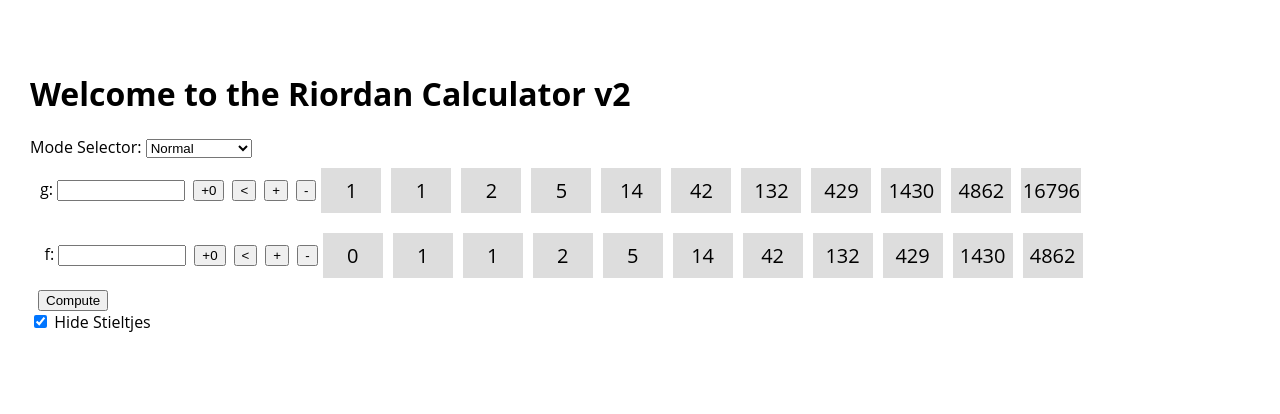
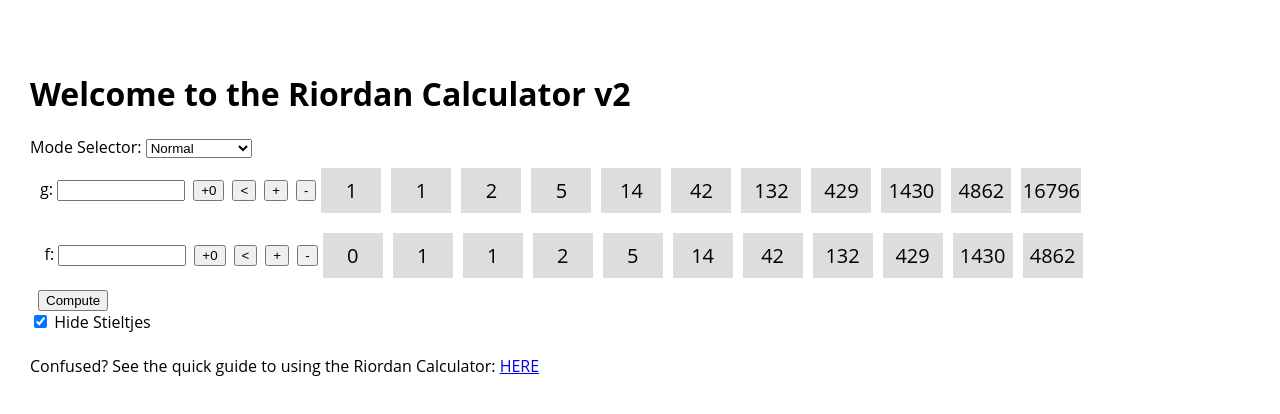
Before and after one commit to jamesshapiro/riordan-calculator-react, a React (Create React App) app: page / in a window 1280 px wide. Shown: the top 414 px of the page. Built offline with nearby package versions, Linux system fonts and the light colour scheme.

Commit message:
comment out Google Analytics for development and add Show/Hide Tutorial controls

```diff
--- a/public/index.html
+++ b/public/index.html
@@ -3,14 +3,14 @@
 
 <head>
   <!-- Global site tag (gtag.js) - Google Analytics -->
-  <script async src="https://www.googletagmanager.com/gtag/js?id=G-NVCMR23PYR"></script>
+  <!-- <script async src="https://www.googletagmanager.com/gtag/js?id=G-NVCMR23PYR"></script>
   <script>
     window.dataLayer = window.dataLayer || [];
     function gtag() { dataLayer.push(arguments); }
     gtag('js', new Date());
 
     gtag('config', 'G-NVCMR23PYR');
-  </script>
+  </script> -->
   <meta charset="utf-8" />
   <link rel="icon" href="%PUBLIC_URL%/favicon.ico" />
   <meta name="viewport" content="width=device-width, initial-scale=1" />
--- a/src/App.js
+++ b/src/App.js
@@ -31,7 +31,8 @@ import classes from './App.module.css';
 class App extends Component {
   state = {
     hideStieltjes: true,
-    mode: 'Normal'
+    mode: 'Normal',
+    showTutorial: false
   }
 
   componentDidMount() {
@@ -50,8 +51,11 @@ class App extends Component {
     this.setState({ mode: event.target.value })
   }
 
+  toggleTutorial = () => {
+    this.setState({ showTutorial: !this.state.showTutorial })
+  }
+
   render() {
-    console.log(this.state.mode)
     // let routes = (
     //   <Switch>
     //     <Route path="/auth" component={asyncAuth} />
@@ -140,6 +144,29 @@ class App extends Component {
       )
     }
 
+    const tutorialToggle = (
+      <span>
+        <br />
+        {"Confused? See the quick guide to using the Riordan Calculator: "}
+        <a href="#" onClick={() => this.toggleTutorial()}>
+          {"HERE"}
+        </a><br /><br />
+      </span>
+    )
+
+    let tutorialText = null
+    if (this.state.showTutorial) {
+      tutorialText = (
+        <div>
+          {"Here is how you use the Riordan Calculator..."}
+          <br /><br />
+          <a href="#" onClick={() => this.toggleTutorial()}>
+          {"(Hide Tutorial)"}
+        </a><br /><br />
+        </div>
+      )
+    }
+
     return (
       <div>
         <Layout>
@@ -154,6 +181,9 @@ class App extends Component {
             {zSequence}
             {hideStieltjesCheckbox}
             {stieltjes}
+            {tutorialToggle}
+            {tutorialText}
+
           </div>
         </Layout>
       </div>
```
